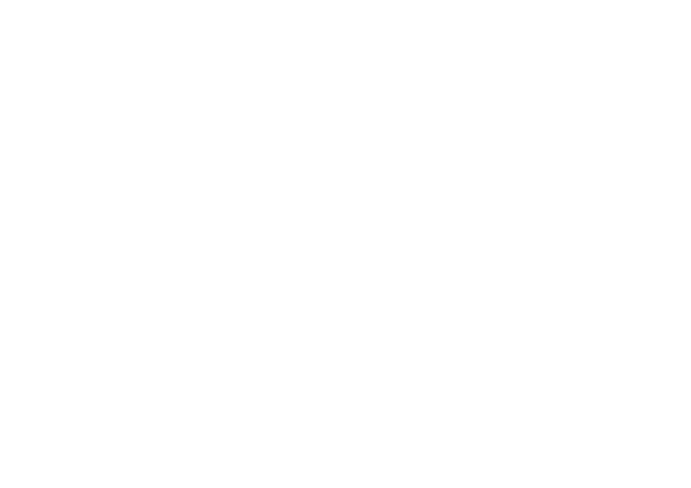
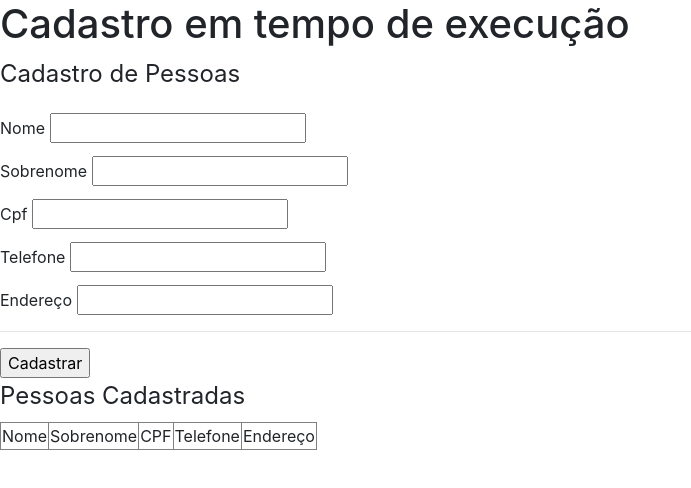
Before and after one commit to rzjprogramador/Algoritimos-Javascript, a plain HTML site: page logica_html_Js/3-cadastro_Pessoas.html in a window 1280 px wide. Shown: the whole page, without its empty margins (0-691 px from the left). Drawn offline with nearby package versions, Linux system fonts and the light colour scheme.

Commit message:
Concatenando variavel js com html

```diff
--- a/logica_html_Js/3-cadastro_Pessoas.html
+++ b/logica_html_Js/3-cadastro_Pessoas.html
@@ -19,11 +19,78 @@
 
 </head>
 <body>
+  <h1>Cadastro em tempo de execução</h1>
+
+  <fieldset>
+    <legend>Cadastro de Pessoas</legend>
+    <form>
+      <div>
+        <label for="nome">Nome</label>
+        <input type="text" name="nome" id="nome">
+      </div>
+      <div>
+        <label for="sobrenome">Sobrenome</label>
+        <input type="text" name="sobrenome" id="sobrenome">
+      </div>
+      <div>
+        <label for="cpf">Cpf</label>
+        <input type="text" name="cpf" id="cpf">
+      </div>
+      <div>
+        <label for="telefone">Telefone</label>
+        <input type="text" name="telefone" id="telefone">
+      </div>
+      <div>
+        <label for="endereco">Endereço</label>
+        <input type="text" name="nome" id="endereco">
+      </div>
+
+      <hr>
+      <div>
+        <input type="button" value="Cadastrar"onclick="cadastrarPessoas()">
+      </div>
+
+
+    </form>
+  </fieldset>
+
+  <!-- ======= RESULTADOS ======== -->
+  <fieldset>
+    <legend>Pessoas Cadastradas</legend>
+    <table id="registros" border="1">
+      <tr>
+        <td>Nome</td>
+        <td>Sobrenome</td>
+        <td>CPF</td>
+        <td>Telefone</td>
+        <td>Endereço</td>
+      </tr>
+    </table>
+
+  </fieldset>
 
 
   <script>
+    function cadastrarPessoas() {
+      var html = "<tr>";
+        html += "<td>Nome</td>";
+        html += "<td>Sobrenome</td>";
+        html += "<td>CPF</td>";
+        html += "<td>Telefone</td>";
+        html += "<td>Endereço</td>";
+        html += "</tr>";
+
+      document.getElementById("registros").innerHTML += html;
+
+    }
+
+
+
 
     /*
+    HTML
+    elemento : for >> quando clica no nome do label ele da foco na caixa de input
+
 
     */
 
```
